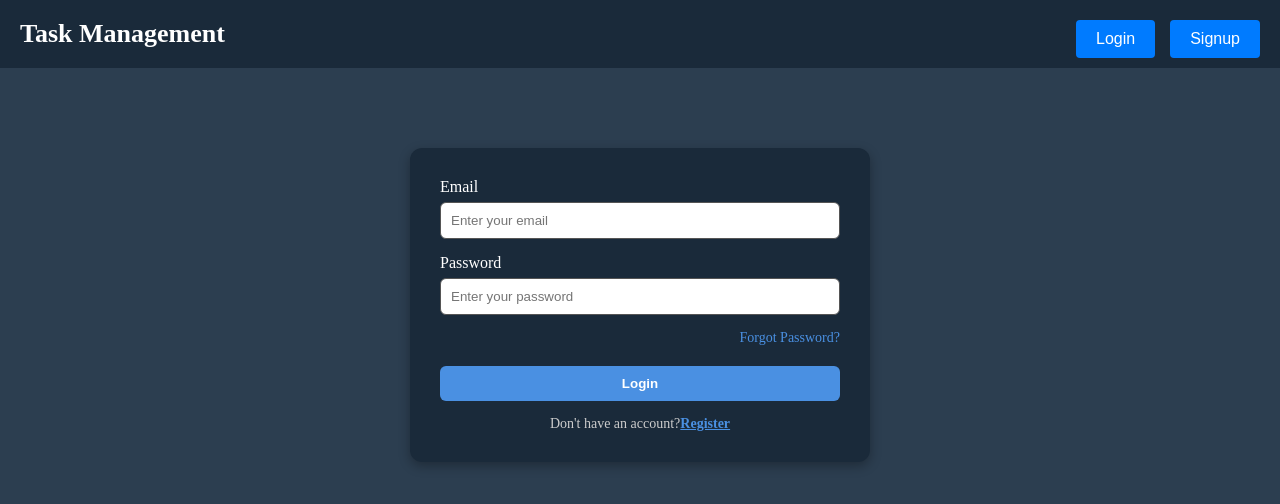
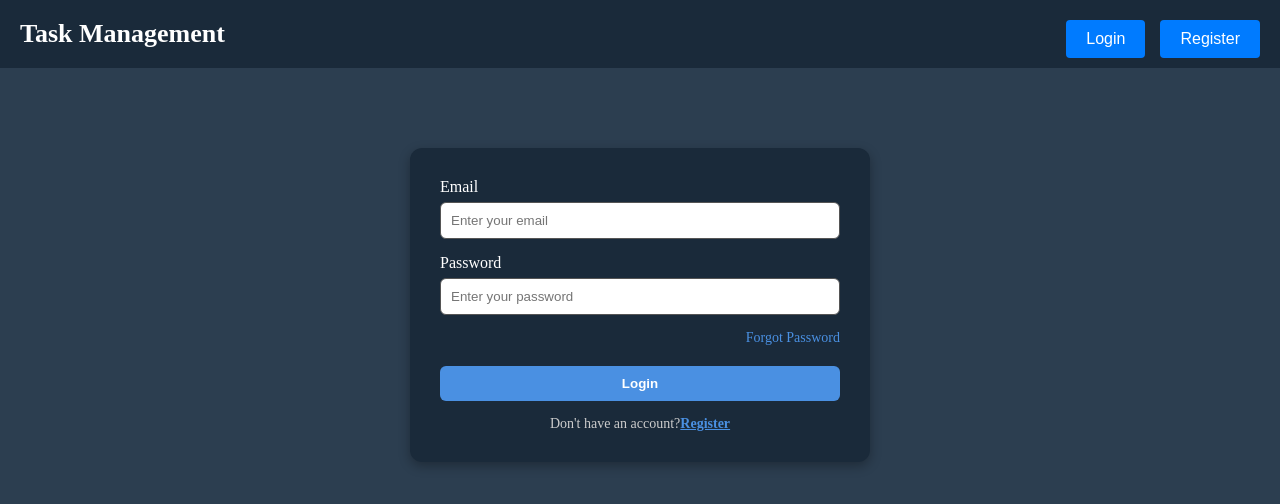
Before and after one commit to puneetkumar7772/task-mangement-vue, a Vue app: page / in a window 1280 px wide. Shown: the top 504 px of the page. Built offline with nearby package versions, Linux system fonts and the light colour scheme.

Commit message:
add forms value

```diff
--- a/src/auth/LoginPage.vue
+++ b/src/auth/LoginPage.vue
@@ -4,15 +4,15 @@
       <div class="login-container">
         <div class="input-field">
           <label>Email</label>
-          <input type="email" placeholder="Enter your email" />
+          <input type="email" placeholder="Enter your email" v-model="formData.email" />
         </div>
         <div class="input-field">
           <label>Password</label>
-          <input type="password" placeholder="Enter your password" />
+          <input type="password" placeholder="Enter your password"  v-model="formData.password" />
         </div>
-        <span class="forgot-pass">Forgot Password?</span>
+        <span class="forgot-pass">Forgot Password</span>
         <div class="btn">
-          <button class="btn-primary">Login</button>
+          <button class="btn-primary" @click="loginData">Login</button>
         </div>
         <span class="dont-account">
           Don't have an account?<router-link to="/register" class="link">Register</router-link>
@@ -25,9 +25,21 @@
 <script>
 export default {
   name: "LoginPage",
+  data() {
+    return {
+      formData: {
+        email: "",
+        password: "",
+      }
+    };
+  },
+  methods: {
+    loginData() {
+      console.log(this.formData, "form data");
+    }
+  }
 };
 </script>
 
 <style scoped>
-
 </style>
--- a/src/auth/RegisterPage.vue
+++ b/src/auth/RegisterPage.vue
@@ -4,22 +4,22 @@
       <div class="login-container">
         <div class="input-field">
           <label>Name</label>
-          <input type="text" placeholder="Enter your name" />
+          <input type="text" placeholder="Enter your name" v-model="registerdata.name" />
         </div>
         <div class="input-field">
           <label>Email</label>
-          <input type="email" placeholder="Enter your email" />
+          <input type="email" placeholder="Enter your email" v-model="registerdata.email" />
         </div>
         <div class="input-field">
           <label>Password</label>
-          <input type="password" placeholder="Enter your password" />
+          <input type="password" placeholder="Enter your password" v-model="registerdata.password" />
         </div>
         <div class="input-field">
           <label>Confirm Password</label>
-          <input type="password" placeholder="Enter your confirm password" />
+          <input type="password" placeholder="Enter your confirm password" v-model="registerdata.confirmPassword" />
         </div>
         <div class="btn">
-          <button class="btn-primary">Register</button>
+          <button class="btn-primary" @click="registerData">Register</button>
         </div>
         <span class="dont-account">
           Already have an account? <router-link to="/" class="link">Login</router-link>
@@ -33,5 +33,20 @@
 <script>
 export default {
   name: "RegisterPage",
+  data(){
+    return {
+    registerdata:{
+        name:"",
+        email:"",
+        password:"",
+        confirmPassword:"",
+    }
+   }
+  },
+  methods:{
+    registerData(){
+        console.log(this.registerdata,"register data==========")
+    }
+  }
 };
 </script>
--- a/src/components/AppNavbar.vue
+++ b/src/components/AppNavbar.vue
@@ -4,7 +4,7 @@
       <h1 class="logo">Task Management</h1>
       <div class="navbar-links">
         <button class="btn" @click="goToLogin">Login</button>
-        <button class="btn" @click="goToSignup">Signup</button>
+        <button class="btn" @click="goToSignup">Register</button>
       </div>
     </div>
   </div>
```
